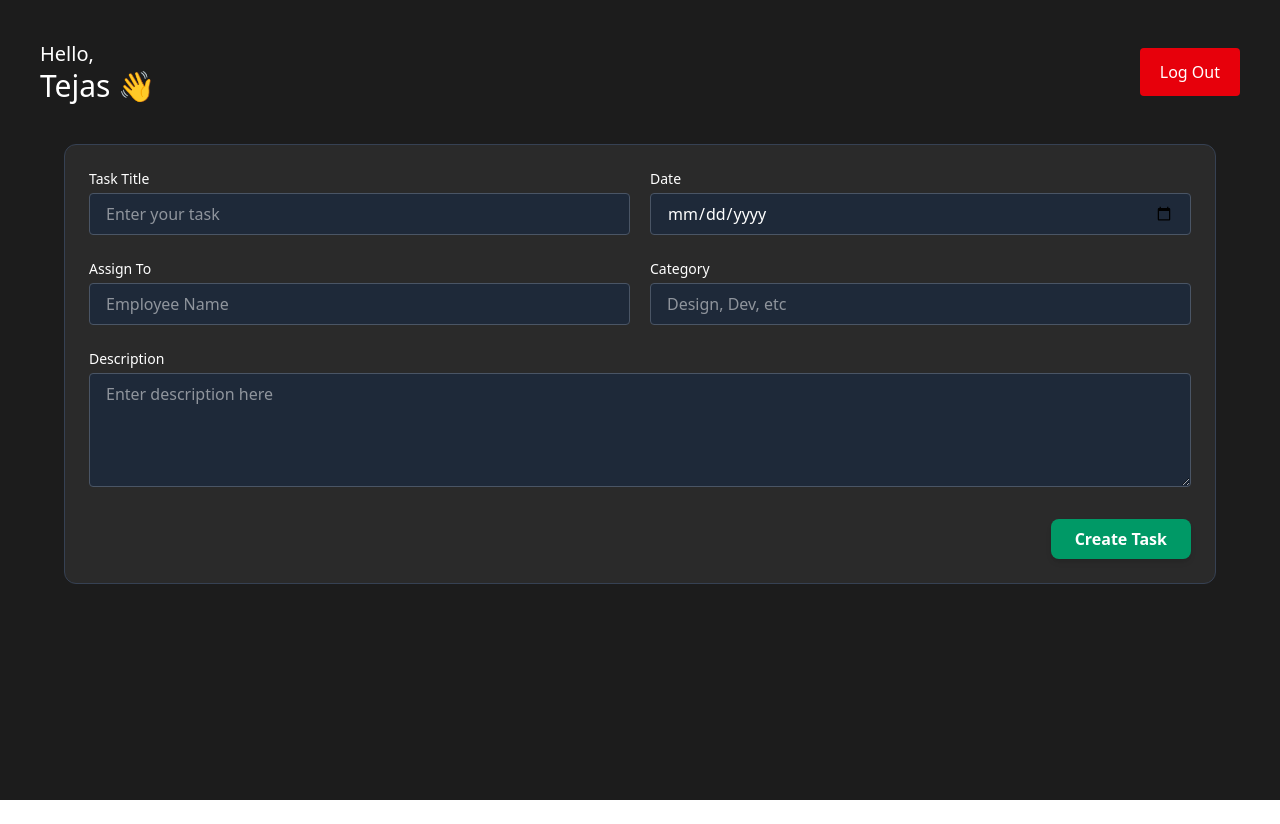
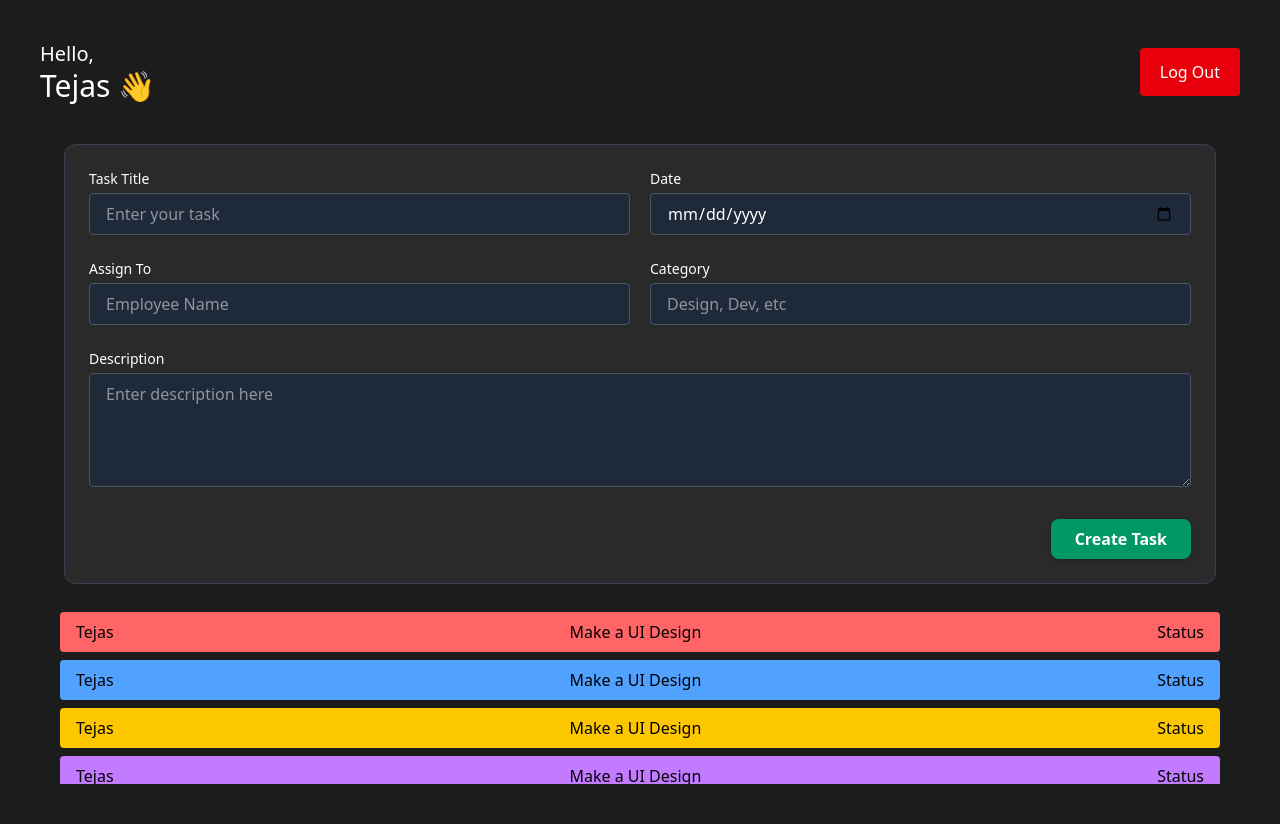
Before and after one commit to tejasmusale99/employee-management-system, a React (Vite) app: page / in a window 1280 px wide. Before the commit the page ends 800 px from the top, so only its background shows below. Built offline with nearby package versions, Linux system fonts and the light colour scheme.

Commit message:
created All task component

```diff
--- a/src/components/Dashboard/AdminDashboard.jsx
+++ b/src/components/Dashboard/AdminDashboard.jsx
@@ -1,3 +1,4 @@
+import { AllTask } from "../smallComponents/AllTask";
 import CreateTask from "../smallComponents/CreateTask";
 import Header from "../smallComponents/Header";
 
@@ -6,6 +7,7 @@ export const AdminDashboard = () => {
     <div className="p-5 md:p-10 min-h-screen w-full bg-[#1c1c1c]">
       <Header />
       <CreateTask />
+      <AllTask />
     </div>
   );
 };
--- /dev/null
+++ b/src/components/smallComponents/AllTask.jsx
@@ -0,0 +1,46 @@
+export const AllTask = () => {
+    return(
+        <div className="bg-[#1c1c1c p-5 rounded h-48 overflow-auto no-scrollbar mt-2">
+            <div className="bg-red-400 py-2 px-4 flex mb-2 justify-between rounded">
+                <h2>Tejas</h2>
+                <h3>Make a UI Design</h3>
+                <h5>Status</h5>
+            </div>
+            <div className="bg-blue-400 py-2 px-4 flex mb-2 justify-between rounded">
+                <h2>Tejas</h2>
+                <h3>Make a UI Design</h3>
+                <h5>Status</h5>
+            </div>
+            <div className="bg-yellow-400 py-2 px-4 flex mb-2 justify-between rounded">
+                <h2>Tejas</h2>
+                <h3>Make a UI Design</h3>
+                <h5>Status</h5>
+            </div>
+            <div className="bg-purple-400 py-2 px-4 flex mb-2 justify-between rounded">
+                <h2>Tejas</h2>
+                <h3>Make a UI Design</h3>
+                <h5>Status</h5>
+            </div>
+            <div className="bg-red-400 py-2 px-4 flex mb-2 justify-between rounded">
+                <h2>Tejas</h2>
+                <h3>Make a UI Design</h3>
+                <h5>Status</h5>
+            </div>
+            <div className="bg-yellow-400 py-2 px-4 flex mb-2 justify-between rounded">
+                <h2>Tejas</h2>
+                <h3>Make a UI Design</h3>
+                <h5>Status</h5>
+            </div>
+            <div className="bg-amber-500 py-2 px-4 flex mb-2 justify-between rounded">
+                <h2>Tejas</h2>
+                <h3>Make a UI Design</h3>
+                <h5>Status</h5>
+            </div>
+            <div className="bg-purple-400 py-2 px-4 flex mb-2 justify-between rounded">
+                <h2>Tejas</h2>
+                <h3>Make a UI Design</h3>
+                <h5>Status</h5>
+            </div>
+        </div>
+    )
+}
```
